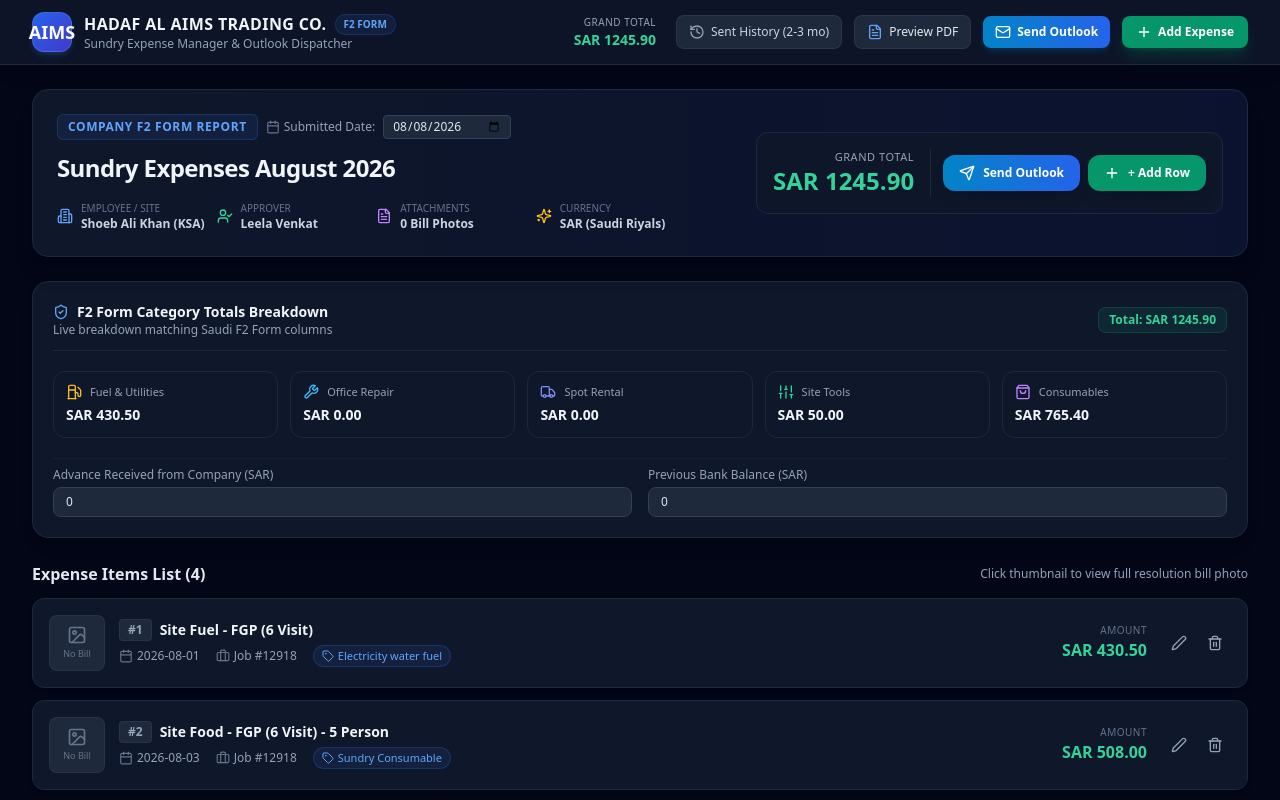
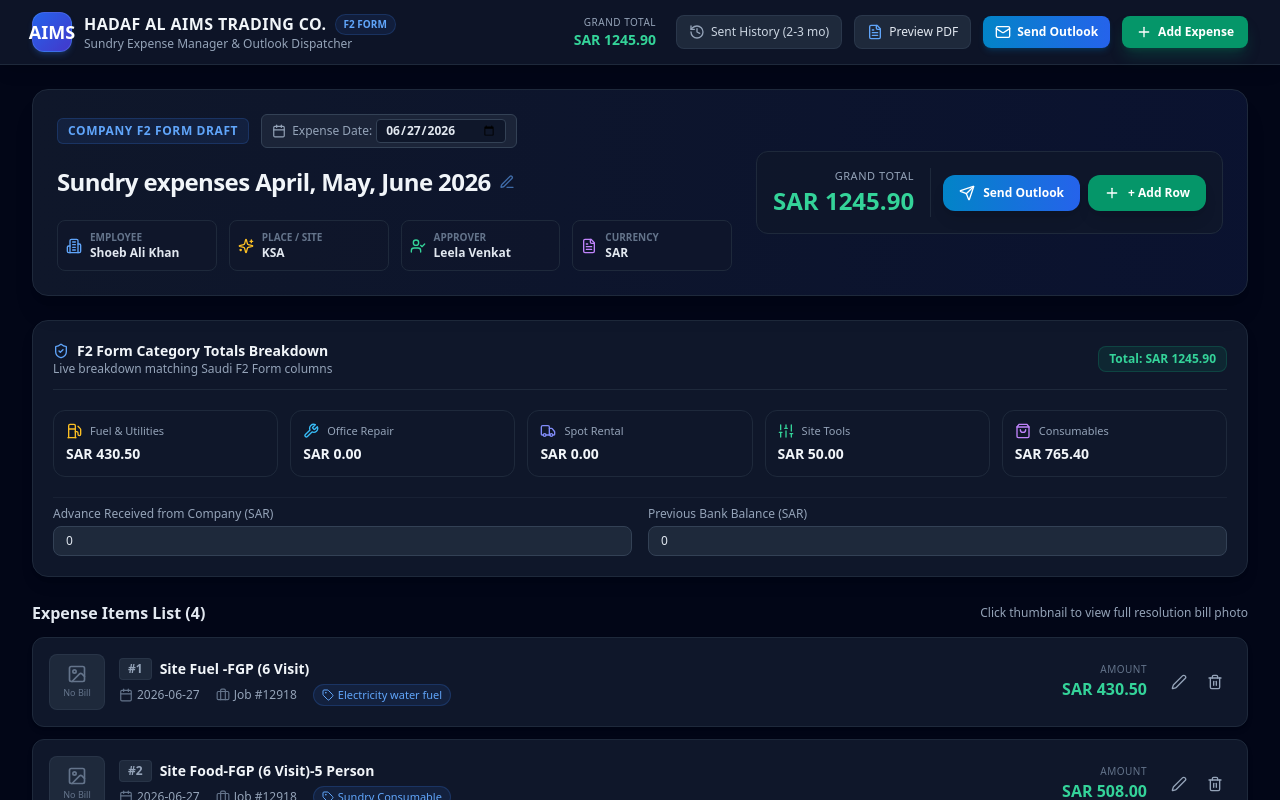
Before and after one commit to shoebkhan4/sundaryaims-expense-app, a React (Vite) app: page / in a window 1280 px wide. Shown: the top 800 px of the page. Built offline with nearby package versions, Linux system fonts and the light colour scheme.

Commit message:
fix: Set default draft period to June 2026 and make header title and date inline-editable

```diff
--- a/src/App.tsx
+++ b/src/App.tsx
@@ -7,7 +7,7 @@ import { ExpenseFormModal } from './components/ExpenseFormModal';
 import { F2PdfPreviewModal } from './components/F2PdfPreviewModal';
 import { OutlookModal } from './components/OutlookModal';
 import { HistoryDrawer } from './components/HistoryDrawer';
-import { Plus, Send, FileText, Sparkles, Building2, UserCheck, Calendar } from 'lucide-react';
+import { Plus, Send, FileText, Sparkles, Building2, UserCheck, Calendar, Edit3 } from 'lucide-react';
 
 const INITIAL_HEADER_INFO: CompanyHeaderInfo = {
   companyName: 'HADAF AL AIMS TRADING CO.',
@@ -16,35 +16,35 @@ const INITIAL_HEADER_INFO: CompanyHeaderInfo = {
   badgeNo: 'xx',
   placeSite: 'KSA',
   currency: 'SAR',
-  expenseTypeSummary: 'Sundry Expenses August 2026',
+  expenseTypeSummary: 'Sundry expenses April, May, June 2026',
   approverName: 'Leela Venkat',
-  dateSubmitted: new Date().toISOString().split('T')[0],
+  dateSubmitted: '2026-06-27',
   advanceFromCompany: 0,
   previousBalance: 0,
   cashInHand: 0
 };
 
-// Initial prefilled sample items matching past F2 form submissions
+// Prefilled active June 2026 expense draft matching Shoeb_SUNDRY EXPENSES_ 27- June 26.xlsx
 const INITIAL_EXPENSES: ExpenseItem[] = [
   {
     id: 'exp-1',
-    date: '2026-08-01',
-    description: 'Site Fuel - FGP (6 Visit)',
+    date: '2026-06-27',
+    description: 'Site Fuel -FGP (6 Visit)',
     jobNo: '12918',
     category: 'Electricity water fuel',
     amount: 430.50
   },
   {
     id: 'exp-2',
-    date: '2026-08-03',
-    description: 'Site Food - FGP (6 Visit) - 5 Person',
+    date: '2026-06-27',
+    description: 'Site Food-FGP (6 Visit)-5 Person',
     jobNo: '12918',
     category: 'Sundry Consumable',
     amount: 508.00
   },
   {
     id: 'exp-3',
-    date: '2026-08-05',
+    date: '2026-06-27',
     description: 'AI Subscription Bills',
     jobNo: '-',
     category: 'Sundry Consumable',
@@ -52,7 +52,7 @@ const INITIAL_EXPENSES: ExpenseItem[] = [
   },
   {
     id: 'exp-4',
-    date: '2026-08-06',
+    date: '2026-06-27',
     description: 'Material (Special cable)',
     jobNo: '12918',
     category: 'Site Tools equpt',
@@ -63,6 +63,7 @@ const INITIAL_EXPENSES: ExpenseItem[] = [
 export default function App() {
   const [headerInfo, setHeaderInfo] = useState<CompanyHeaderInfo>(INITIAL_HEADER_INFO);
   const [expenses, setExpenses] = useState<ExpenseItem[]>(INITIAL_EXPENSES);
+  const [isEditingTitle, setIsEditingTitle] = useState(false);
 
   // Modals state
   const [isAddModalOpen, setIsAddModalOpen] = useState(false);
@@ -125,59 +126,109 @@ export default function App() {
           <div className="flex flex-col lg:flex-row lg:items-center justify-between gap-6">
 
             {/* Header Info Details */}
-            <div className="space-y-3">
-              <div className="flex items-center space-x-2">
+            <div className="space-y-3 flex-1">
+              <div className="flex flex-wrap items-center gap-3">
                 <span className="px-2.5 py-1 rounded-md bg-blue-500/10 border border-blue-500/20 text-blue-400 text-xs font-bold uppercase tracking-wider">
-                  Company F2 Form Report
+                  Company F2 Form Draft
                 </span>
-                <span className="text-xs text-slate-400 flex items-center gap-1">
-                  <Calendar className="w-3.5 h-3.5 text-slate-500" />
-                  Submitted Date:
+
+                <div className="flex items-center text-xs text-slate-400 bg-slate-800/80 px-2.5 py-1 rounded-md border border-slate-700">
+                  <Calendar className="w-3.5 h-3.5 text-slate-400 mr-1.5" />
+                  <span className="text-slate-400 mr-1 font-medium">Expense Date:</span>
                   <input
                     type="date"
                     value={headerInfo.dateSubmitted}
                     onChange={(e) => handleUpdateHeaderInfo({ dateSubmitted: e.target.value })}
-                    className="bg-slate-800 border border-slate-700 text-slate-200 text-xs px-2 py-0.5 rounded ml-1 focus:outline-none"
+                    className="bg-slate-900 border border-slate-700 text-slate-200 text-xs font-semibold px-2 py-0.5 rounded focus:outline-none focus:border-blue-500"
                   />
-                </span>
+                </div>
               </div>
 
-              <h2 className="text-xl sm:text-2xl font-extrabold text-slate-100 tracking-tight">
-                {headerInfo.expenseTypeSummary}
-              </h2>
+              {/* Editable Report Title / Period */}
+              <div className="group relative max-w-2xl">
+                {isEditingTitle ? (
+                  <input
+                    type="text"
+                    autoFocus
+                    value={headerInfo.expenseTypeSummary}
+                    onChange={(e) => handleUpdateHeaderInfo({ expenseTypeSummary: e.target.value })}
+                    onBlur={() => setIsEditingTitle(false)}
+                    onKeyDown={(e) => e.key === 'Enter' && setIsEditingTitle(false)}
+                    className="w-full text-xl sm:text-2xl font-extrabold text-white bg-slate-900 border border-blue-500 rounded-lg px-3 py-1 focus:outline-none"
+                  />
+                ) : (
+                  <div
+                    onClick={() => setIsEditingTitle(true)}
+                    className="flex items-center space-x-2 cursor-pointer hover:bg-slate-800/50 p-1.5 rounded-lg -ml-1.5 transition"
+                    title="Click to edit expense period description"
+                  >
+                    <h2 className="text-xl sm:text-2xl font-extrabold text-slate-100 tracking-tight">
+                      {headerInfo.expenseTypeSummary}
+                    </h2>
+                    <Edit3 className="w-4 h-4 text-blue-400 opacity-60 group-hover:opacity-100 transition" />
+                  </div>
+                )}
+              </div>
 
+              {/* Editable Metadata Fields */}
               <div className="grid grid-cols-2 sm:grid-cols-4 gap-3 text-xs text-slate-300 pt-1">
-                <div className="flex items-center space-x-2">
+
+                {/* Employee Name */}
+                <div className="flex items-center space-x-2 bg-slate-900/60 p-2 rounded-lg border border-slate-800">
                   <Building2 className="w-4 h-4 text-blue-400 shrink-0" />
-                  <div>
-                    <span className="text-slate-500 block text-[10px]">EMPLOYEE / SITE</span>
-                    <span className="font-semibold">{headerInfo.employeeName} ({headerInfo.placeSite})</span>
+                  <div className="min-w-0 flex-1">
+                    <span className="text-slate-500 block text-[10px] uppercase font-semibold">Employee</span>
+                    <input
+                      type="text"
+                      value={headerInfo.employeeName}
+                      onChange={(e) => handleUpdateHeaderInfo({ employeeName: e.target.value })}
+                      className="bg-transparent font-semibold text-slate-200 w-full focus:outline-none border-b border-transparent hover:border-slate-600 focus:border-blue-500"
+                    />
                   </div>
                 </div>
 
-                <div className="flex items-center space-x-2">
-                  <UserCheck className="w-4 h-4 text-emerald-400 shrink-0" />
-                  <div>
-                    <span className="text-slate-500 block text-[10px]">APPROVER</span>
-                    <span className="font-semibold">{headerInfo.approverName}</span>
+                {/* Site / Location */}
+                <div className="flex items-center space-x-2 bg-slate-900/60 p-2 rounded-lg border border-slate-800">
+                  <Sparkles className="w-4 h-4 text-amber-400 shrink-0" />
+                  <div className="min-w-0 flex-1">
+                    <span className="text-slate-500 block text-[10px] uppercase font-semibold">Place / Site</span>
+                    <input
+                      type="text"
+                      value={headerInfo.placeSite}
+                      onChange={(e) => handleUpdateHeaderInfo({ placeSite: e.target.value })}
+                      className="bg-transparent font-semibold text-slate-200 w-full focus:outline-none border-b border-transparent hover:border-slate-600 focus:border-blue-500"
+                    />
                   </div>
                 </div>
 
-                <div className="flex items-center space-x-2">
-                  <FileText className="w-4 h-4 text-purple-400 shrink-0" />
-                  <div>
-                    <span className="text-slate-500 block text-[10px]">ATTACHMENTS</span>
-                    <span className="font-semibold">{expenses.filter(e => e.receiptImage).length} Bill Photos</span>
+                {/* Approver Name */}
+                <div className="flex items-center space-x-2 bg-slate-900/60 p-2 rounded-lg border border-slate-800">
+                  <UserCheck className="w-4 h-4 text-emerald-400 shrink-0" />
+                  <div className="min-w-0 flex-1">
+                    <span className="text-slate-500 block text-[10px] uppercase font-semibold">Approver</span>
+                    <input
+                      type="text"
+                      value={headerInfo.approverName}
+                      onChange={(e) => handleUpdateHeaderInfo({ approverName: e.target.value })}
+                      className="bg-transparent font-semibold text-slate-200 w-full focus:outline-none border-b border-transparent hover:border-slate-600 focus:border-blue-500"
+                    />
                   </div>
                 </div>
 
-                <div className="flex items-center space-x-2">
-                  <Sparkles className="w-4 h-4 text-amber-400 shrink-0" />
-                  <div>
-                    <span className="text-slate-500 block text-[10px]">CURRENCY</span>
-                    <span className="font-semibold">{headerInfo.currency} (Saudi Riyals)</span>
+                {/* Currency */}
+                <div className="flex items-center space-x-2 bg-slate-900/60 p-2 rounded-lg border border-slate-800">
+                  <FileText className="w-4 h-4 text-purple-400 shrink-0" />
+                  <div className="min-w-0 flex-1">
+                    <span className="text-slate-500 block text-[10px] uppercase font-semibold">Currency</span>
+                    <input
+                      type="text"
+                      value={headerInfo.currency}
+                      onChange={(e) => handleUpdateHeaderInfo({ currency: e.target.value })}
+                      className="bg-transparent font-semibold text-slate-200 w-full focus:outline-none border-b border-transparent hover:border-slate-600 focus:border-blue-500"
+                    />
                   </div>
                 </div>
+
               </div>
             </div>
 
```
